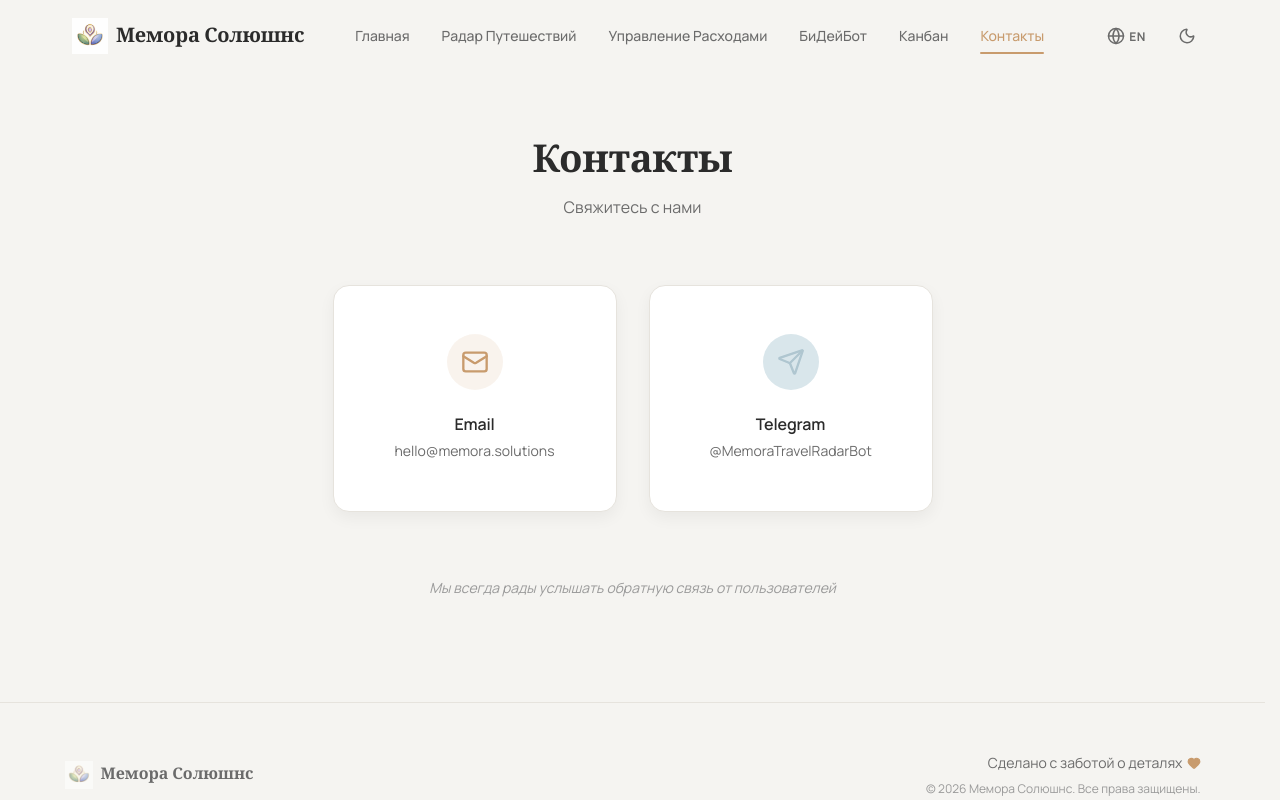
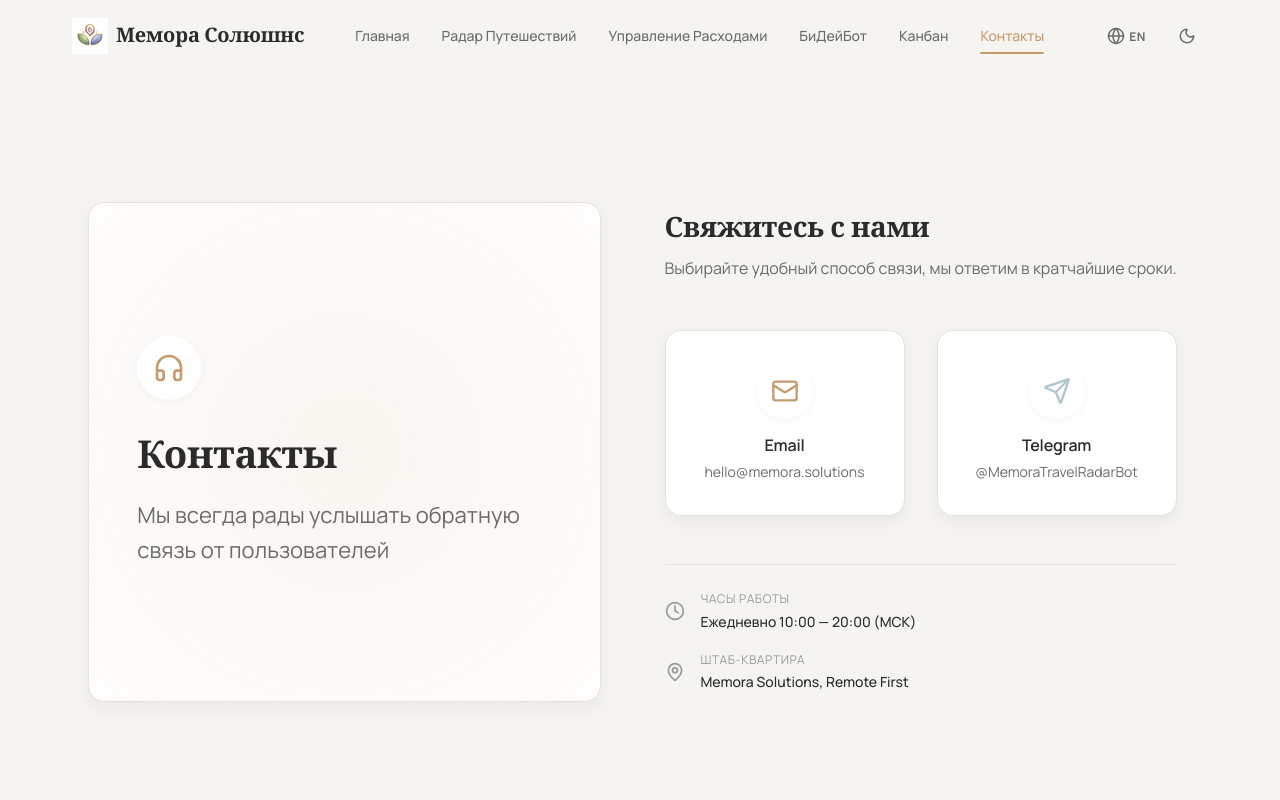
Before and after one commit to arar228/memora-solutions, a React (Vite) app: page /contacts in a window 1280 px wide. Shown: the top 800 px of the page. Built offline with nearby package versions, Linux system fonts and the light colour scheme.

Commit message:
feat: redesign contacts page with split layout and glassmorphism

```diff
--- a/src/pages/ContactsPage.css
+++ b/src/pages/ContactsPage.css
@@ -1,46 +1,209 @@
 .contacts-page {
-    padding-top: calc(var(--header-height) + var(--space-3xl));
-    min-height: 70vh;
+    padding-top: calc(var(--header-height) + var(--space-xl));
+    min-height: 100vh;
+    display: flex;
+    align-items: center;
 }
 
-.contacts-page__header {
-    text-align: center;
-    margin-bottom: var(--space-3xl);
+.contacts-layout {
+    display: grid;
+    grid-template-columns: 1fr 1fr;
+    gap: var(--space-3xl);
+    align-items: center;
+    position: relative;
 }
 
-.contacts-page__header h1 {
+/* === Visual Side === */
+.contacts-visual {
+    position: relative;
+    padding: var(--space-2xl);
+    border-radius: var(--radius-lg);
+    background: linear-gradient(135deg, var(--color-gold-light) 0%, rgba(123, 143, 181, 0.05) 100%);
+    overflow: hidden;
+    min-height: 500px;
+    display: flex;
+    flex-direction: column;
+    justify-content: center;
+    border: 1px solid var(--color-border);
+}
+
+.contacts-visual::before {
+    content: '';
+    position: absolute;
+    top: -50%;
+    left: -50%;
+    width: 200%;
+    height: 200%;
+    background: radial-gradient(circle, rgba(200, 155, 109, 0.1) 0%, transparent 60%);
+    animation: rotate 20s linear infinite;
+    z-index: 0;
+}
+
+@keyframes rotate {
+    0% {
+        transform: rotate(0deg);
+    }
+
+    100% {
+        transform: rotate(360deg);
+    }
+}
+
+.contacts-visual__content {
+    position: relative;
+    z-index: 1;
+}
+
+.contacts-visual__icon {
+    width: 64px;
+    height: 64px;
+    background: var(--color-surface);
+    border-radius: var(--radius-full);
+    display: flex;
+    align-items: center;
+    justify-content: center;
+    color: var(--color-gold);
+    margin-bottom: var(--space-xl);
+    box-shadow: var(--shadow-sm);
+}
+
+.contacts-visual h1 {
+    font-size: var(--text-h1);
+    margin-bottom: var(--space-md);
+    color: var(--color-text);
+}
+
+.contacts-visual p {
+    font-size: var(--text-h3);
+    color: var(--color-text-secondary);
+    line-height: 1.6;
+    max-width: 400px;
+}
+
+/* === Info Side === */
+.contacts-info {
+    display: flex;
+    flex-direction: column;
+    gap: var(--space-2xl);
+}
+
+.contacts-header h2 {
+    font-size: var(--text-h2);
     margin-bottom: var(--space-sm);
 }
 
-.contacts-page__subtitle {
+.contacts-header p {
     color: var(--color-text-secondary);
-    max-width: 400px;
-    margin: 0 auto;
-}
-
-.contacts-content {
-    max-width: 600px;
-    margin: 0 auto;
+    font-size: var(--text-body);
 }
 
 .contacts-grid {
     display: grid;
     grid-template-columns: repeat(2, 1fr);
     gap: var(--space-xl);
-    margin-bottom: var(--space-3xl);
 }
 
+/* === Glassmorphic Cards === */
 .contact-card {
+    background: rgba(255, 255, 255, 0.5);
+    backdrop-filter: blur(16px);
+    -webkit-backdrop-filter: blur(16px);
+    border: 1px solid rgba(255, 255, 255, 0.6);
+    border-radius: var(--radius-lg);
+    padding: var(--space-xl) var(--space-lg);
     text-align: center;
-    padding: var(--space-2xl);
     text-decoration: none;
     color: var(--color-text);
+    transition: all var(--transition-spring);
+    box-shadow: 0 4px 24px rgba(0, 0, 0, 0.02);
+    display: flex;
+    flex-direction: column;
+    align-items: center;
+}
+
+[data-theme="dark"] .contact-card {
+    background: rgba(36, 36, 40, 0.5);
+    border: 1px solid rgba(74, 74, 78, 0.4);
+    box-shadow: 0 4px 24px rgba(0, 0, 0, 0.15);
+}
+
+.contact-card:hover {
+    transform: translateY(-6px);
+    box-shadow: var(--shadow-lg);
+    border-color: rgba(200, 155, 109, 0.3);
+}
+
+.contact-card__icon {
+    width: 56px;
+    height: 56px;
+    display: flex;
+    align-items: center;
+    justify-content: center;
+    border-radius: var(--radius-full);
+    background: var(--color-surface);
+    color: var(--color-gold);
+    margin-bottom: var(--space-md);
+    transition: all var(--transition-spring);
+    box-shadow: var(--shadow-sm);
+    position: relative;
+}
+
+.contact-card__icon::after {
+    content: '';
+    position: absolute;
+    inset: -6px;
+    border-radius: 50%;
+    border: 1px solid var(--color-gold-active);
+    opacity: 0;
+    transform: scale(0.8);
+    transition: all var(--transition-spring);
+}
+
+.contact-card:hover .contact-card__icon {
+    transform: scale(1.1);
+    color: var(--color-gold-active);
+}
+
+.contact-card:hover .contact-card__icon::after {
+    opacity: 0.3;
+    transform: scale(1);
+    animation: pulse 2s infinite;
+}
+
+@keyframes pulse {
+    0% {
+        transform: scale(1);
+        opacity: 0.3;
+    }
+
+    50% {
+        transform: scale(1.2);
+        opacity: 0;
+    }
+
+    100% {
+        transform: scale(1);
+        opacity: 0;
+    }
+}
+
+.contact-card__icon--blue {
+    color: var(--color-blue);
+}
+
+.contact-card__icon--blue::after {
+    border-color: var(--color-blue-dark);
+}
+
+.contact-card:hover .contact-card__icon--blue {
+    color: var(--color-blue-dark);
 }
 
 .contact-card h3 {
     font-family: var(--font-body);
     font-size: var(--text-body);
-    margin-bottom: var(--space-xs);
+    font-weight: 600;
+    margin-bottom: 4px;
 }
 
 .contact-card p {
@@ -48,41 +211,58 @@
     color: var(--color-text-secondary);
 }
 
-.contact-card__icon {
-    width: 56px;
-    height: 56px;
-    margin: 0 auto var(--space-lg);
+/* === Company Info List === */
+.company-info {
+    display: flex;
+    flex-direction: column;
+    gap: var(--space-md);
+    padding-top: var(--space-lg);
+    border-top: 1px solid var(--color-border);
+}
+
+.info-item {
+    display: flex;
+    align-items: center;
+    gap: var(--space-md);
+}
+
+.info-item__icon {
+    color: var(--color-text-tertiary);
     display: flex;
     align-items: center;
     justify-content: center;
-    border-radius: var(--radius-full);
-    background: var(--color-gold-light);
-    color: var(--color-gold);
-    transition: all var(--transition-spring);
 }
 
-.contact-card:hover .contact-card__icon {
-    transform: scale(1.1);
-    box-shadow: var(--shadow-gold);
+.info-item__text {
+    display: flex;
+    flex-direction: column;
 }
 
-.contact-card__icon--blue {
-    background: var(--color-blue-light);
-    color: var(--color-blue);
+.info-item__label {
+    font-size: var(--text-xs);
+    color: var(--color-text-tertiary);
+    text-transform: uppercase;
+    letter-spacing: 0.05em;
 }
 
-.contact-card:hover .contact-card__icon--blue {
-    box-shadow: 0 4px 20px rgba(123, 143, 181, 0.3);
+.info-item__value {
+    font-size: var(--text-small);
+    color: var(--color-text);
+    font-weight: 500;
 }
 
-.contacts-message {
-    text-align: center;
-    color: var(--color-text-tertiary);
-    font-size: var(--text-small);
-    font-style: italic;
+@media (max-width: 992px) {
+    .contacts-layout {
+        grid-template-columns: 1fr;
+    }
+
+    .contacts-visual {
+        min-height: 300px;
+        padding: var(--space-xl);
+    }
 }
 
-@media (max-width: 768px) {
+@media (max-width: 576px) {
     .contacts-grid {
         grid-template-columns: 1fr;
     }
--- a/src/pages/ContactsPage.jsx
+++ b/src/pages/ContactsPage.jsx
@@ -1,5 +1,6 @@
 import { useTranslation } from 'react-i18next';
-import { Mail, Send } from 'lucide-react';
+import { Mail, Send, MapPin, Clock, Headphones } from 'lucide-react';
+import { motion } from 'framer-motion';
 import AnimatedSection from '../components/AnimatedSection';
 import './ContactsPage.css';
 
@@ -9,15 +10,36 @@ export default function ContactsPage() {
     return (
         <div className="contacts-page">
             <div className="container">
-                <AnimatedSection>
-                    <div className="contacts-page__header">
+                <div className="contacts-layout">
+
+                    {/* Visual / Branding Side */}
+                    <AnimatedSection direction="up">
+                        <div className="contacts-visual card">
+                            <div className="contacts-visual__content">
+                                <motion.div
+                                    className="contacts-visual__icon"
+                                    initial={{ scale: 0.8, opacity: 0 }}
+                                    animate={{ scale: 1, opacity: 1 }}
+                                    transition={{ duration: 0.8, delay: 0.2 }}
+                                >
+                                    <Headphones size={32} />
+                                </motion.div>
                                 <h1>{t('contacts.pageTitle')}</h1>
-                        <p className="contacts-page__subtitle">{t('contacts.pageSubtitle')}</p>
+                                <p>{t('contacts.message')}</p>
+                            </div>
                         </div>
                     </AnimatedSection>
 
-                <AnimatedSection delay={0.1}>
-                    <div className="contacts-content">
+                    {/* Content / Info Side */}
+                    <div className="contacts-info">
+                        <AnimatedSection direction="up" delay={0.1}>
+                            <div className="contacts-header">
+                                <h2>{t('contacts.pageSubtitle')}</h2>
+                                <p>Выбирайте удобный способ связи, мы ответим в кратчайшие сроки.</p>
+                            </div>
+                        </AnimatedSection>
+
+                        <AnimatedSection direction="up" delay={0.2}>
                             <div className="contacts-grid">
                                 <a href="mailto:hello@memora.solutions" className="contact-card card">
                                     <div className="contact-card__icon">
@@ -35,13 +57,31 @@ export default function ContactsPage() {
                                     <p>@MemoraTravelRadarBot</p>
                                 </a>
                             </div>
+                        </AnimatedSection>
 
-                        <div className="contacts-message">
-                            <p>{t('contacts.message')}</p>
+                        {/* Company Details */}
+                        <AnimatedSection direction="up" delay={0.3}>
+                            <div className="company-info">
+                                <div className="info-item">
+                                    <div className="info-item__icon"><Clock size={20} /></div>
+                                    <div className="info-item__text">
+                                        <span className="info-item__label">Часы работы</span>
+                                        <span className="info-item__value">Ежедневно 10:00 — 20:00 (МСК)</span>
+                                    </div>
+                                </div>
+                                <div className="info-item">
+                                    <div className="info-item__icon"><MapPin size={20} /></div>
+                                    <div className="info-item__text">
+                                        <span className="info-item__label">Штаб-квартира</span>
+                                        <span className="info-item__value">Memora Solutions, Remote First</span>
+                                    </div>
                                 </div>
                             </div>
                         </AnimatedSection>
                     </div>
+
+                </div>
+            </div>
         </div>
     );
 }
```
Lines whose indentation alone changed are shown as unchanged.
